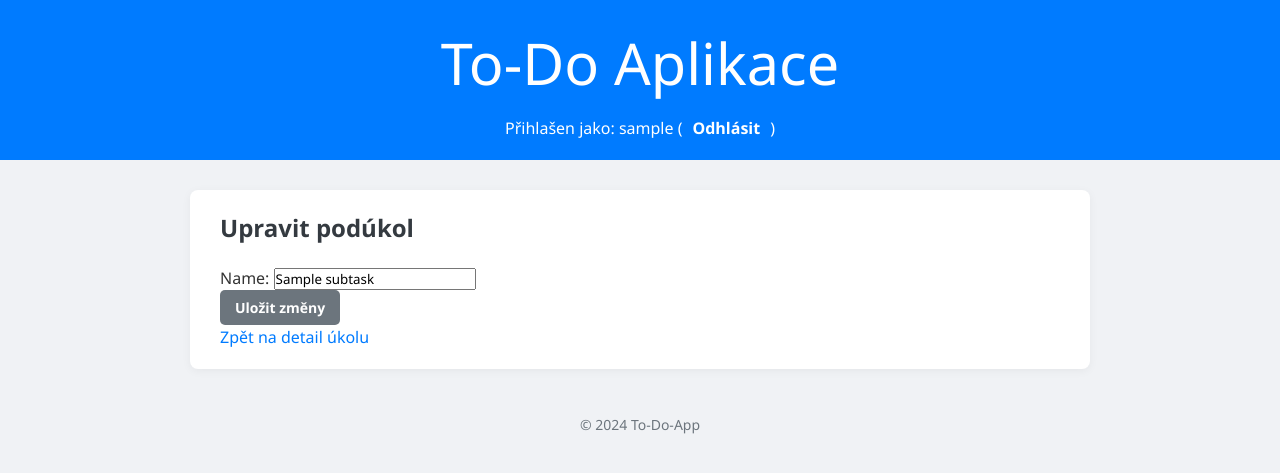
After one commit to Montikks/To_Do_app, a Django app: page /task/1/subtask/1/edit/ in a window 1280 px wide. The commit adds this page. Shown: the top 473 px of the page. Run offline with Django 5.2, Linux system fonts and the light colour scheme; a user stored in the database is signed in; tables that the repository leaves empty hold one stand-in row (values such as "Sample post").

```diff
--- a/tasks/static/tasks/css/styles.css
+++ b/tasks/static/tasks/css/styles.css
@@ -221,3 +221,26 @@ footer {
     color: #6c757d;
     font-size: 14px;
 }
+
+
+.subtask-list {
+    display: none;
+    background-color: #f9f9f9;
+    padding: 10px;
+    border: 1px solid #ddd;
+    border-radius: 5px;
+    position: absolute;
+    z-index: 100;
+    width: 300px; /* Nastavte šířku dle potřeby */
+    top: 50px; /* Posun dolů od hlavního úkolu */
+    left: 10px; /* Posun doprava od hlavního úkolu */
+    box-shadow: 0 4px 8px rgba(0, 0, 0, 0.1); /* Přidání stínu pro lepší vizuální oddělení */
+}
+
+.task-list li {
+    position: relative; /* Důležité pro správné umístění podúkolů */
+}
+
+.task-list li:hover .subtask-list {
+    display: block;
+}
--- /dev/null
+++ b/tasks/templates/tasks/edit_subtask.html
@@ -0,0 +1,13 @@
+{% extends 'tasks/base.html' %}
+
+{% block title %}Upravit podúkol{% endblock %}
+
+{% block content %}
+<h2>Upravit podúkol</h2>
+<form method="post">
+    {% csrf_token %}
+    {{ form.as_p }}
+    <button type="submit" class="button neutral">Uložit změny</button>
+</form>
+<p><a href="{% url 'task_detail' task.id %}">Zpět na detail úkolu</a></p>
+{% endblock %}
--- a/tasks/templates/tasks/task_detail.html
+++ b/tasks/templates/tasks/task_detail.html
@@ -8,7 +8,8 @@
 <p><strong>Popis:</strong> {{ task.description }}</p>
 <p><strong>Hotový:</strong> {{ task.completed|yesno:"Ano,Ne" }}</p>
 <p><strong>Procento dokončení:</strong> {{ task.completion_percentage }}%</p>
-{% if not task.completed and task.completion_percentage == 100 %}
+
+{% if can_complete_task %}
     <a href="{% url 'complete_task' task.id %}" class="button complete">Dokončit úkol</a>
 {% endif %}
 
--- a/tasks/urls.py
+++ b/tasks/urls.py
@@ -11,6 +11,8 @@ urlpatterns = [
     path('pending_tasks/', views.pending_tasks, name='pending_tasks'),
     path('task/<int:task_id>/add_subtask/', views.add_subtask, name='add_subtask'),
     path('task/<int:task_id>/subtask/<int:subtask_id>/complete/', views.complete_subtask, name='complete_subtask'),
+    path('task/<int:task_id>/subtask/<int:subtask_id>/edit/', views.edit_subtask, name='edit_subtask'),
+
 
 
     # Auth
--- a/tasks/views.py
+++ b/tasks/views.py
@@ -78,3 +78,16 @@ def complete_subtask(request, task_id, subtask_id):
     subtask.completed = True
     subtask.save()
     return redirect('task_detail', task_id=task_id)
+
+
+@login_required
+def edit_subtask(request, task_id, subtask_id):
+    subtask = get_object_or_404(Subtask, id=subtask_id, task_id=task_id)
+    if request.method == 'POST':
+        form = SubtaskForm(request.POST, instance=subtask)
+        if form.is_valid():
+            form.save()
+            return redirect('task_detail', task_id=task_id)
+    else:
+        form = SubtaskForm(instance=subtask)
+    return render(request, 'tasks/edit_subtask.html', {'form': form, 'task': subtask.task})
```
Also changed, not shown: tasks/templates/tasks/task_list.html (+21 -1 lines).
